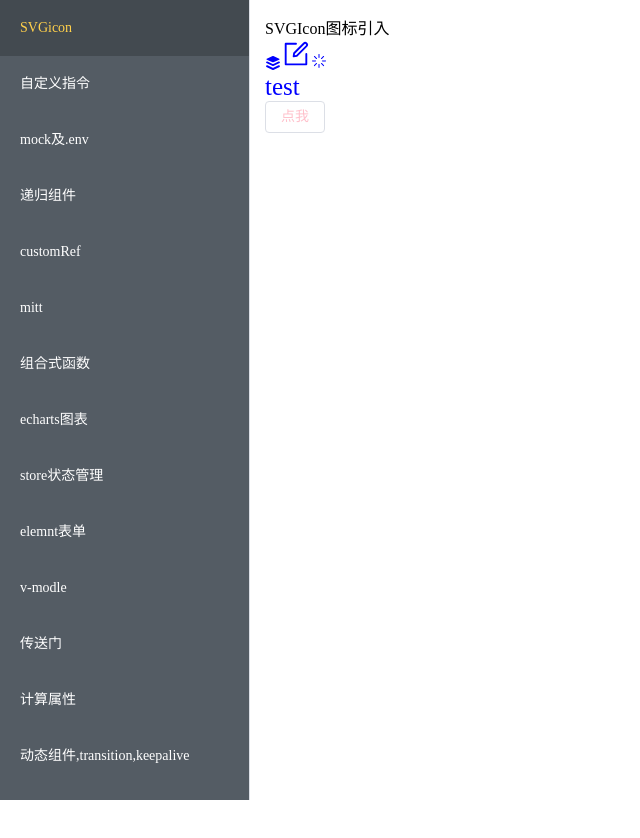
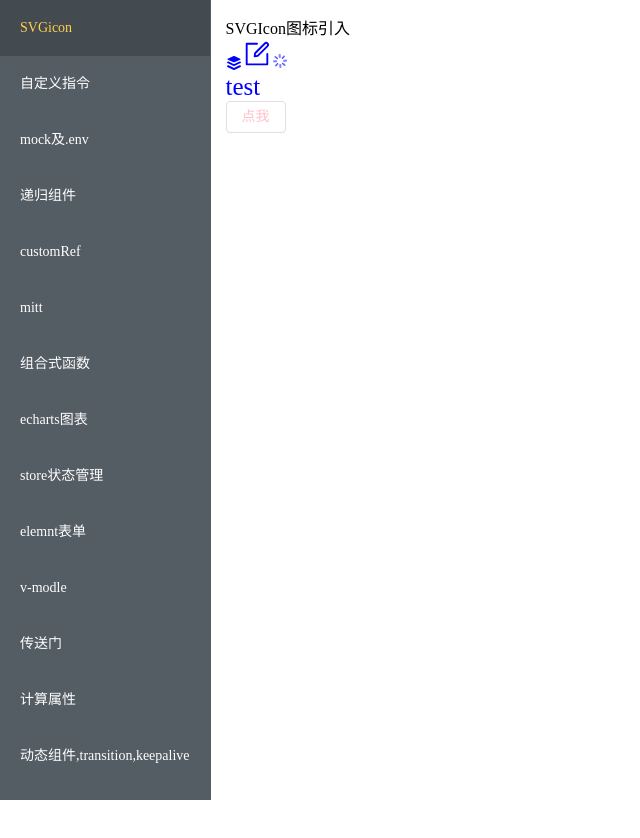
Before and after one commit to wanglongkai/vue3-ts-demo, a Vue app: page / in a window 1280 px wide. Shown: the top 838 px of the page, without its empty margins (0-640 px from the left). After the commit the page ends 800 px from the top, so only its background shows below. Built offline with nearby package versions, Linux system fonts and the light colour scheme.

Commit message:
feat: import.meta.global

```diff
--- a/components.d.ts
+++ b/components.d.ts
@@ -13,6 +13,9 @@ declare module '@vue/runtime-core' {
     ElIcon: typeof import('element-plus/es')['ElIcon']
     ElMenu: typeof import('element-plus/es')['ElMenu']
     ElMenuItem: typeof import('element-plus/es')['ElMenuItem']
+    ElOption: typeof import('element-plus/es')['ElOption']
+    ElScrollbar: typeof import('element-plus/es')['ElScrollbar']
+    ElSelect: typeof import('element-plus/es')['ElSelect']
     RouterLink: typeof import('vue-router')['RouterLink']
     RouterView: typeof import('vue-router')['RouterView']
     SvgIcon: typeof import('./src/components/SvgIcon/index.vue')['default']
--- a/src/App.vue
+++ b/src/App.vue
@@ -8,14 +8,14 @@ const handleItemClick = (item: any) => {
 </script>
 
 <template>
-  <div class="mainbox">
-    <div class="left-menu">
+  <div class="h-100% flex justify-between">
+    <el-scrollbar class="bg-#545c64">
       <el-menu
         active-text-color="#ffd04b"
         background-color="#545c64"
-        class="el-menu-vertical-demo"
         default-active="/"
         text-color="#fff"
+        class="border-transparent"
       >
         <el-menu-item
           v-for="route in routes"
@@ -26,9 +26,9 @@ const handleItemClick = (item: any) => {
           <span>{{ route.title }}</span>
         </el-menu-item>
       </el-menu>
-    </div>
+    </el-scrollbar>
     <!-- 一级路由：框架入口 -->
-    <div class="right-content">
+    <div class="flex-auto p-15px overflow-auto">
       <router-view v-slot="{Component}">
         <keep-alive>
           <component :is="Component" />
@@ -37,24 +37,3 @@ const handleItemClick = (item: any) => {
     </div>
   </div>
 </template>
-
-<style lang="scss" scoped>
-.mainbox {
-  height: 100%;
-  display: flex;
-  justify-content: space-between;
-}
-
-.left-menu {
-  width: 250px;
-  .el-menu{
-    height: 100%;
-  }
-}
-
-.right-content {
-  flex: 1 1 auto;
-  padding: 15px;
-  overflow: auto;
-}
-</style>
--- a/src/router/index.tsx
+++ b/src/router/index.tsx
@@ -98,6 +98,12 @@ export const routes = [
     title: '高德地图API',
     component: () => import('@/views/amap/index.vue')
   },
+  {
+    path: '/menu',
+    name: 'menu',
+    title: '全部组件路径',
+    component: () => import('@/views/menus/index.vue')
+  },
 ]
 
 const router = createRouter({
--- /dev/null
+++ b/src/stores/appStore.ts
@@ -0,0 +1,15 @@
+import { defineStore } from "pinia";
+import { reactive, toRefs } from "vue";
+
+const modules = import.meta.glob('@/views/**/*.vue');
+const useAppStore = defineStore('app', () => {
+  const app = reactive({
+    viewPagePaths: Object.keys(modules), // 全部页面组件路径
+  })
+
+  return {
+    ...toRefs(app)
+  }
+})
+
+export default useAppStore;
--- /dev/null
+++ b/src/views/menus/index.vue
@@ -0,0 +1,16 @@
+<template>
+  <h1>全部页面级组件</h1>
+  <el-select class="w-full" filterable v-model="selectedPath" placeholder="请选择组件路径">
+    <el-option v-for="path in viewPagePaths" :key="path" :value="path" :label="path" />
+  </el-select>
+</template>
+
+<script lang='ts' setup>
+import useAppStore from '@/stores/appStore';
+import { ref } from 'vue';
+const selectedPath = ref('');
+const { viewPagePaths } = useAppStore();
+</script>
+
+<style scoped lang='scss'>
+</style>
```
